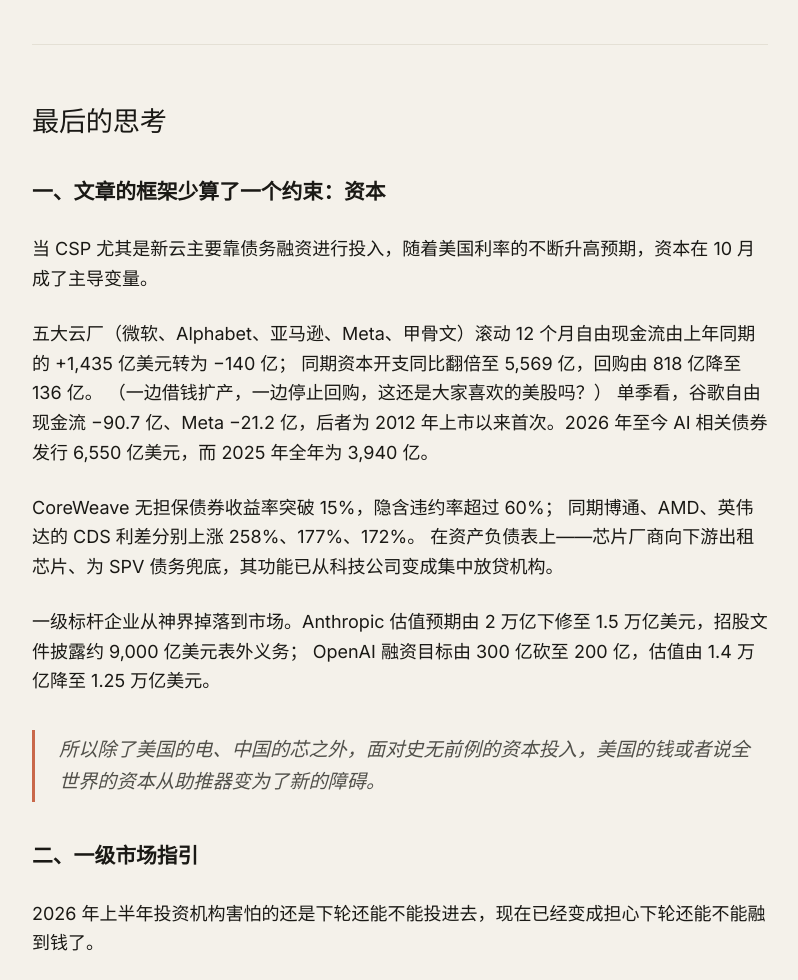
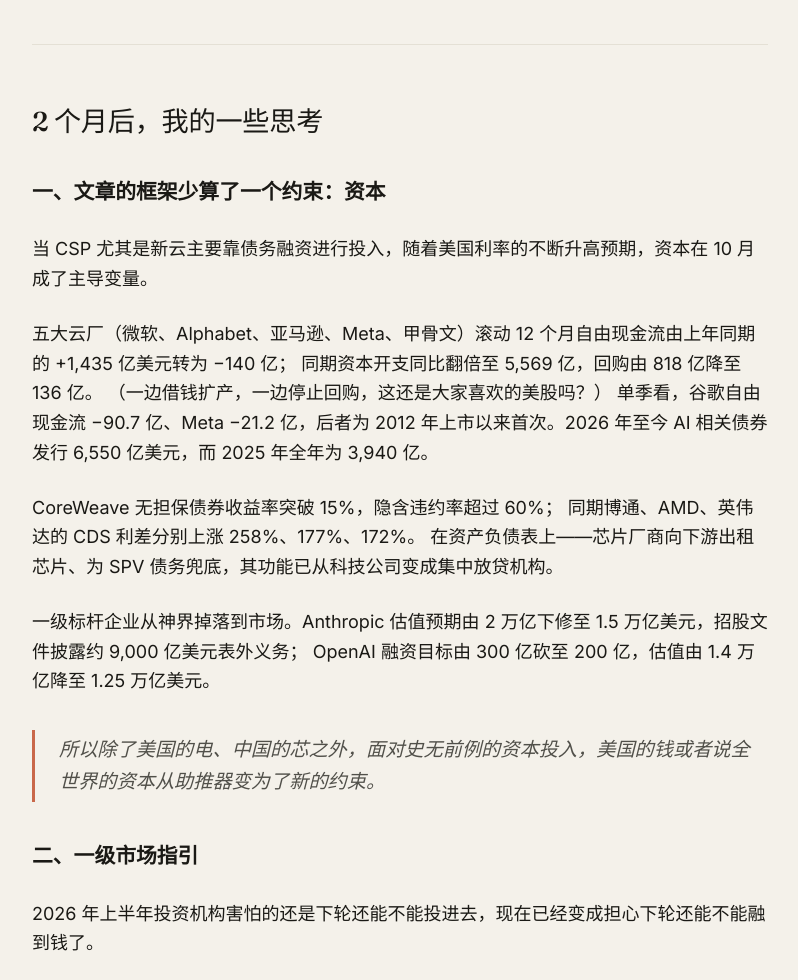
Before and after one commit to promix-llp/promix-site, a plain HTML site: page posts/cross-pacific-ai-chessboard.html in a window 1280 px wide. Shown: the part 6308-7288 px from the top of the page, without its empty margins (240-1038 px from the left). Drawn offline with Linux system fonts and the light colour scheme.

Commit message:
Rename closing section; 障碍 -> 约束

```diff
--- a/posts/cross-pacific-ai-chessboard.html
+++ b/posts/cross-pacific-ai-chessboard.html
@@ -247,7 +247,7 @@
 
         <hr>
 
-        <h2>最后的思考</h2>
+        <h2>2 个月后，我的一些思考</h2>
 
         <h3>一、文章的框架少算了一个约束：资本</h3>
         <p>
@@ -270,7 +270,7 @@
           OpenAI 融资目标由 300 亿砍至 200 亿，估值由 1.4 万亿降至 1.25 万亿美元。
         </p>
         <blockquote>
-          所以除了美国的电、中国的芯之外，面对史无前例的资本投入，美国的钱或者说全世界的资本从助推器变为了新的障碍。
+          所以除了美国的电、中国的芯之外，面对史无前例的资本投入，美国的钱或者说全世界的资本从助推器变为了新的约束。
         </blockquote>
 
         <h3>二、一级市场指引</h3>
```
